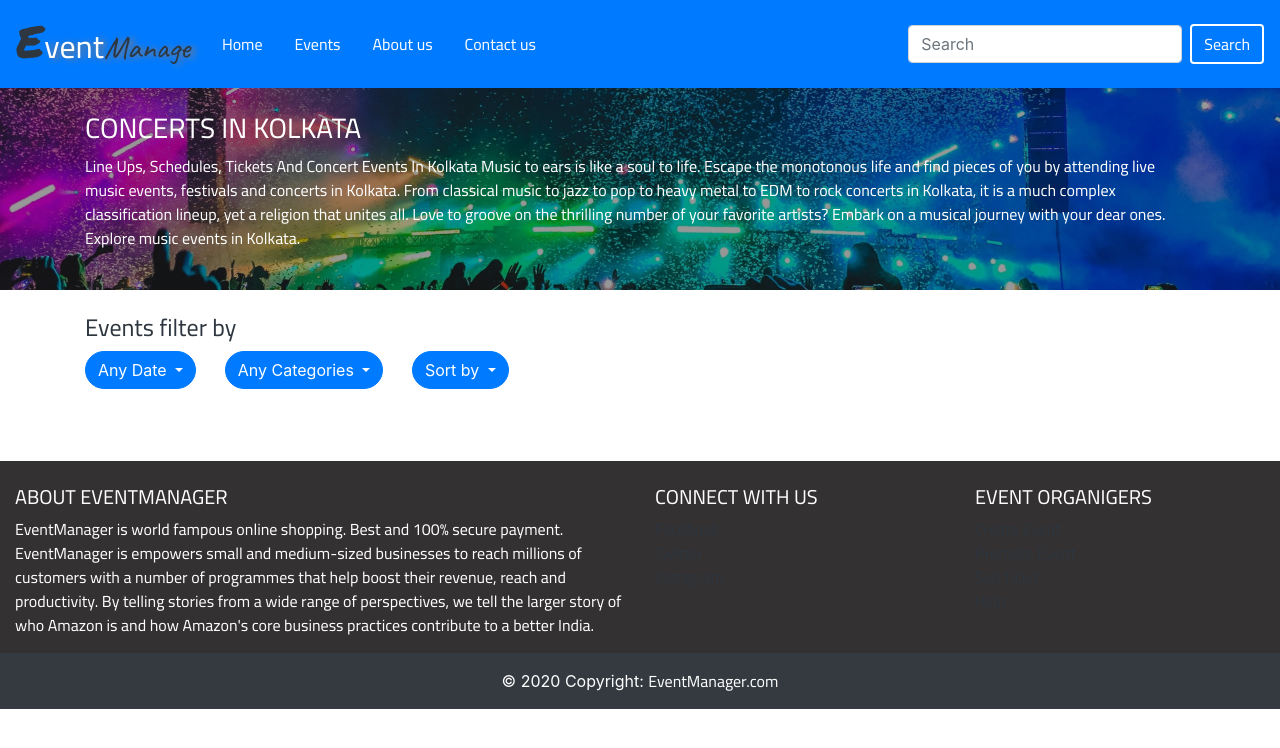
After one commit to ramendas1234/Eventmanagement, a Django app: template eventmanage/catalog/templates/city_events.html in a window 1280 px wide. The commit adds this page. Shown: the top 748 px of the page. Run offline with Django 3.2, Linux system fonts and the light colour scheme; the template is opened without the code that fills it, so the values that code supplies are empty; some libraries are stand-ins or nearby versions.

Commit message:
working on city events template

```diff
--- a/eventmanage/catalog/static/css/styles.css
+++ b/eventmanage/catalog/static/css/styles.css
@@ -177,3 +177,22 @@ body a:hover{text-decoration:none;color:#2e363f}
     line-height: 4;
     background: rgba(0,0,0,0.5);
 }
+
+
+/*   Design for city event template */
+.banner-img{
+        background-size: 100% auto;
+        background-repeat: no-repeat;
+        background-position: center;
+        position: relative;
+}
+.banner-img .overlay{
+        background: rgba(0,0,0,0.4);
+}
+
+
+
+
+.btn-group button{
+    border-radius: 20px;
+}
--- a/eventmanage/catalog/templates/base_generic.html
+++ b/eventmanage/catalog/templates/base_generic.html
@@ -11,7 +11,8 @@
   <link href="https://fonts.googleapis.com/css2?family=Caveat&display=swap" rel="stylesheet">
 	<link rel="stylesheet" href="{% static 'css/bootstrap.min.css' %}" >
 	<link rel="stylesheet" href="{% static 'css/icofont.min.css' %}" >
-    <link rel="stylesheet" href="{% static 'css/styles.css' %}" >
+  <link rel="stylesheet" href="{% static 'css/slidenav.css' %}" >
+  <link rel="stylesheet" href="{% static 'css/styles.css' %}" >
 	{% block title %}<title>Hello, world!</title>{% endblock %}
   </head>
   <body>
@@ -136,8 +137,11 @@
     <!-- Optional JavaScript -->
     <!-- jQuery first, then Popper.js, then Bootstrap JS -->
 	<script src="{% static 'js/jquery-3.4.1.min.js' %}"></script>
-    <script src="{% static 'js/bootstrap.min.js' %}"></script>
-	<script src="{% static 'js/custom.js' %}"></script>
+  <!-- <script src="https://code.jquery.com/ui/1.12.1/jquery-ui.min.js" integrity="sha256-VazP97ZCwtekAsvgPBSUwPFKdrwD3unUfSGVYrahUqU=" crossorigin="anonymous"></script> -->
+  <script src="https://cdnjs.cloudflare.com/ajax/libs/popper.js/1.11.0/umd/popper.min.js"
+integrity="sha384-b/U6ypiBEHpOf/4+1nzFpr53nxSS+GLCkfwBdFNTxtclqqenISfwAzpKaMNFNmj4" crossorigin="anonymous"></script>
+  <script src="{% static 'js/bootstrap.min.js' %}"></script>
+  <script src="{% static 'js/custom.js' %}"></script>
 	{% block js %}
 	{% endblock %}
 	</body>
--- /dev/null
+++ b/eventmanage/catalog/templates/city_events.html
@@ -0,0 +1,111 @@
+{% extends 'base_generic.html' %}
+{% load static %}
+{% block body %}
+
+<div class="non-overlay banner-img banner" style="background-image: url('{% static 'images/61564.jpg' %}');">
+	<div class=" overlay " >
+		<div class="container py-4">
+			<h3 class="text-white">CONCERTS IN KOLKATA</h3>
+			<p class="text-white"> Line Ups, Schedules, Tickets And Concert Events In Kolkata
+Music to ears is like a soul to life. Escape the monotonous life and find pieces of you by attending live music events, festivals and concerts in Kolkata. From classical music to jazz to pop to heavy metal to EDM to rock concerts in Kolkata, it is a much complex classification lineup, yet a religion that unites all. Love to groove on the thrilling number of your favorite artists?
+
+Embark on a musical journey with your dear ones. Explore music events in Kolkata. </p>
+		</div>
+	</div>
+</div>
+
+<div class="container">
+
+<section class="filter-section my-4">
+	<div class="filter-nav">
+		<h4>Events filter by</h4>
+
+			<!-- Example single danger button -->
+
+<div class="btn-group mr-4">
+  <button class="btn btn-primary dropdown-toggle" type="button" id="dropdownMenuButton" data-toggle="dropdown" aria-haspopup="true" aria-expanded="false">
+    Any Date
+  </button>
+  <div class="dropdown-menu" aria-labelledby="dropdownMenuButton">
+    <a class="dropdown-item" href="#">Today</a>
+    <a class="dropdown-item" href="#">Tommorow</a>
+    <a class="dropdown-item" href="#">This weekend</a>
+    <a class="dropdown-item" href="#">This month</a>
+  </div>
+</div>
+<div class="btn-group mr-4">
+  <button class="btn btn-primary dropdown-toggle" type="button" id="dropdownMenuButton" data-toggle="dropdown" aria-haspopup="true" aria-expanded="false">
+    Any Categories
+
+  </button>
+  <div class="dropdown-menu" aria-labelledby="dropdownMenuButton">
+  	{% for ctg in data.categories %}
+    <a class="dropdown-item" href="javascript:void(0);" data-catgId="{{ ctg.0 }}" >{{ ctg.1 }}</a>
+    {% endfor %}
+  </div>
+</div>
+<div class="btn-group mr-4">
+  <button class="btn btn-primary dropdown-toggle" type="button" id="dropdownMenuButton" data-toggle="dropdown" aria-haspopup="true" aria-expanded="false">
+    Sort by
+  </button>
+  <div class="dropdown-menu" aria-labelledby="dropdownMenuButton">
+    <a class="dropdown-item" href="#">Latest</a>
+    <a class="dropdown-item" href="#">Popular</a>
+  </div>
+</div>
+
+</div>
+</section>
+
+	<section class="city-event-inner-section">
+		<div class="row">
+
+			{% if data.events %}
+			{% for event in data.events %}
+			<div class="col-sm-4">
+                            <div class="card mb-4" >
+
+                                <a href="#">
+                                    <img class="card-img-top" src="{{event.thumb_image.url}}" alt="Card image cap">
+                                    <div class="card-body">
+                                        <div class="event-meta">
+                                            <div class="media-left pr-2">
+                                                <i class="icofont-calendar"></i>
+                                                <span class="up-month text-danger">{{ event.event_start_date|date:"M" }}</span>
+                                                <span class="up-day">{{ event.event_start_date|date:"d" }}</span>
+                                            </div>
+                                            <div class="media-right pl-2">
+                                                <h6>{{ event.title }}</h6>
+                                                <p class="mb-0"><span class="event-venu"><i class="icofont-location-pin"></i> {% if event.is_online %}
+                                                Online
+                                                {% else %}
+                                                {{ event.address }}
+                                                {% endif %}
+                                                </span></p>
+                                                <p class="mb-0">
+                                                    <span class="tick-price">
+                                                        <i class="icofont-ticket"></i> {{ event.get_basic_price }}
+                                                    </span>
+                                                </p>
+
+                                            </div>
+                                        </div>
+                                    </div>
+                                </a>
+                            </div>
+                        </div>
+            {% endfor %}
+            {% endif %}
+
+		</div>
+	</section>
+</div>
+
+{% endblock %}
+
+{% block js %}
+<script>
+
+</script>
+
+{% endblock %}
--- a/eventmanage/catalog/urls.py
+++ b/eventmanage/catalog/urls.py
@@ -5,5 +5,6 @@ from catalog import views
 urlpatterns = [
     path('', views.index, name='index'),
     #path('books/', views.BookListView.as_view(), name='books'),
-    # path('test/', views.test),
+    path('<str:city>/', views.location_based_events, name='city-list'),
+    # path('abc/', views.test, name='city-list'),
 ]
```
Also changed, not shown: eventmanage/catalog/models.py (+9 -0 lines), eventmanage/catalog/views.py (+16 -1 lines), eventmanage/catalog/static/images/61564.jpg (added), eventmanage/db.sqlite3.
